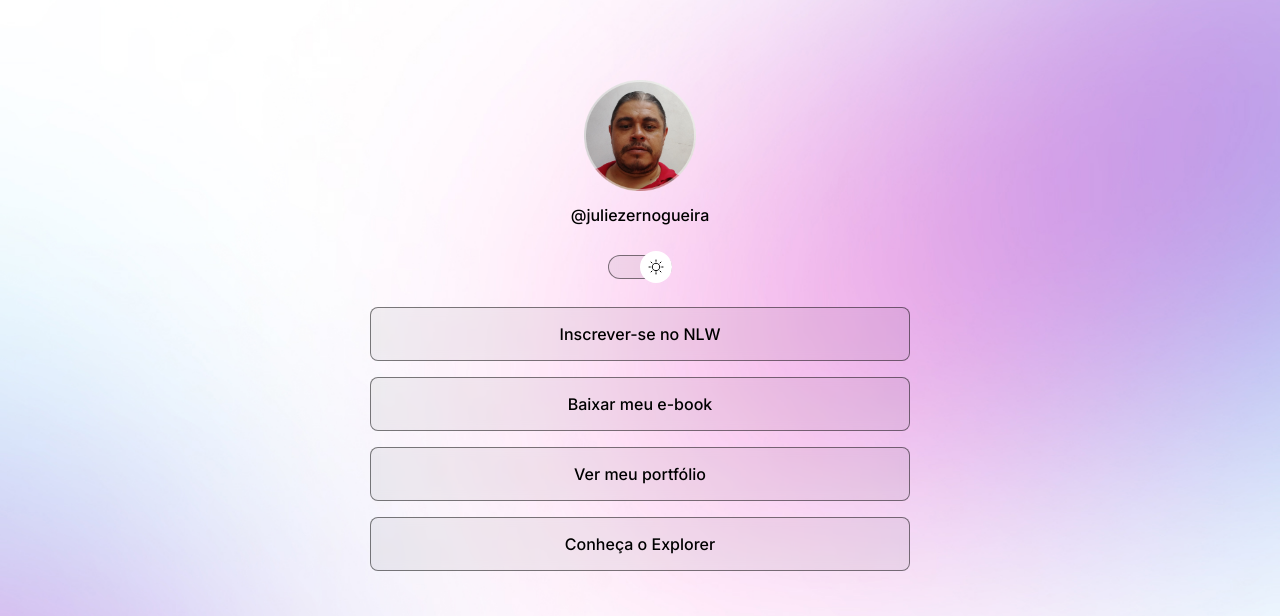
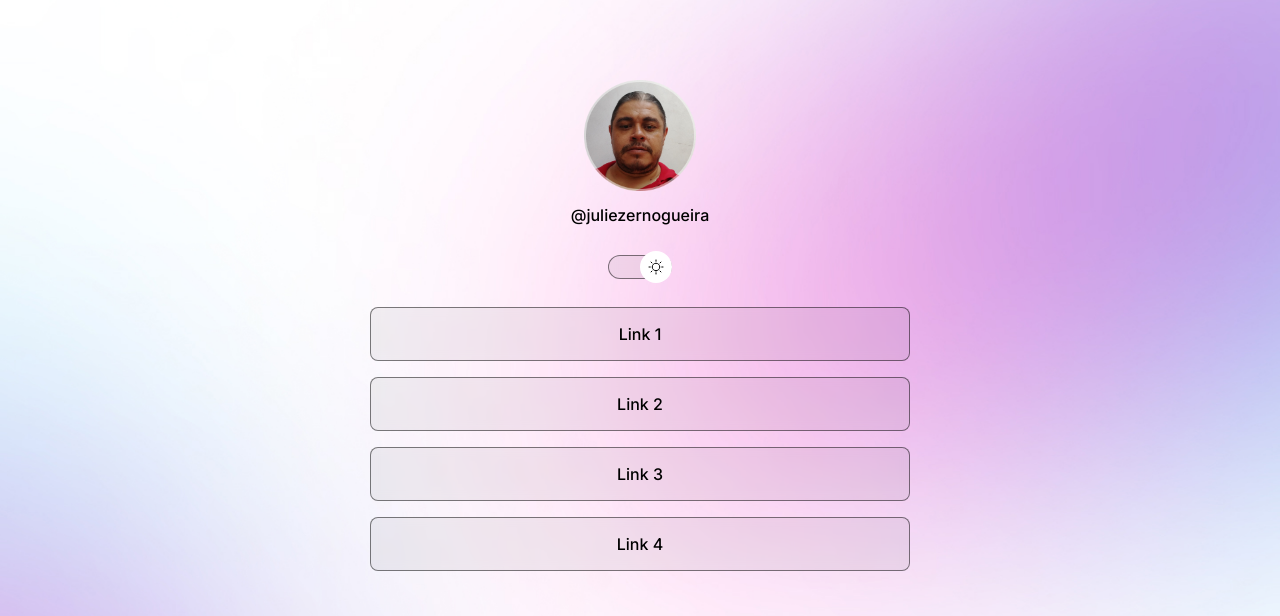
Before and after one commit to juliezernogueira/projeto, a plain HTML site: page index.html in a window 1280 px wide. Shown: the top 616 px of the page. Drawn offline with nearby package versions, Linux system fonts and the light colour scheme.

```diff
--- a/index.html
+++ b/index.html
@@ -27,21 +27,19 @@
 
       <ul>
         <li>
-          <a href="#">Inscrever-se no NLW</a>
+          <a href="#">Link 1</a>
         </li>
 
         <li>
-          <a href="#">Baixar meu e-book</a>
+          <a href="#">Link 2</a>
         </li>
 
         <li>
-          <a href="#">Ver meu portfólio</a>
+          <a href="#">Link 3</a>
         </li>
 
         <li>
-          <a href="https://rocketseat.com.br/explorer" target="_blank"
-            >Conheça o Explorer</a
-          >
+          <a href="#">Link 4</a>
         </li>
       </ul>
       <div id="social-links">
```
Also changed, not shown: assets/avatar-light.png.
